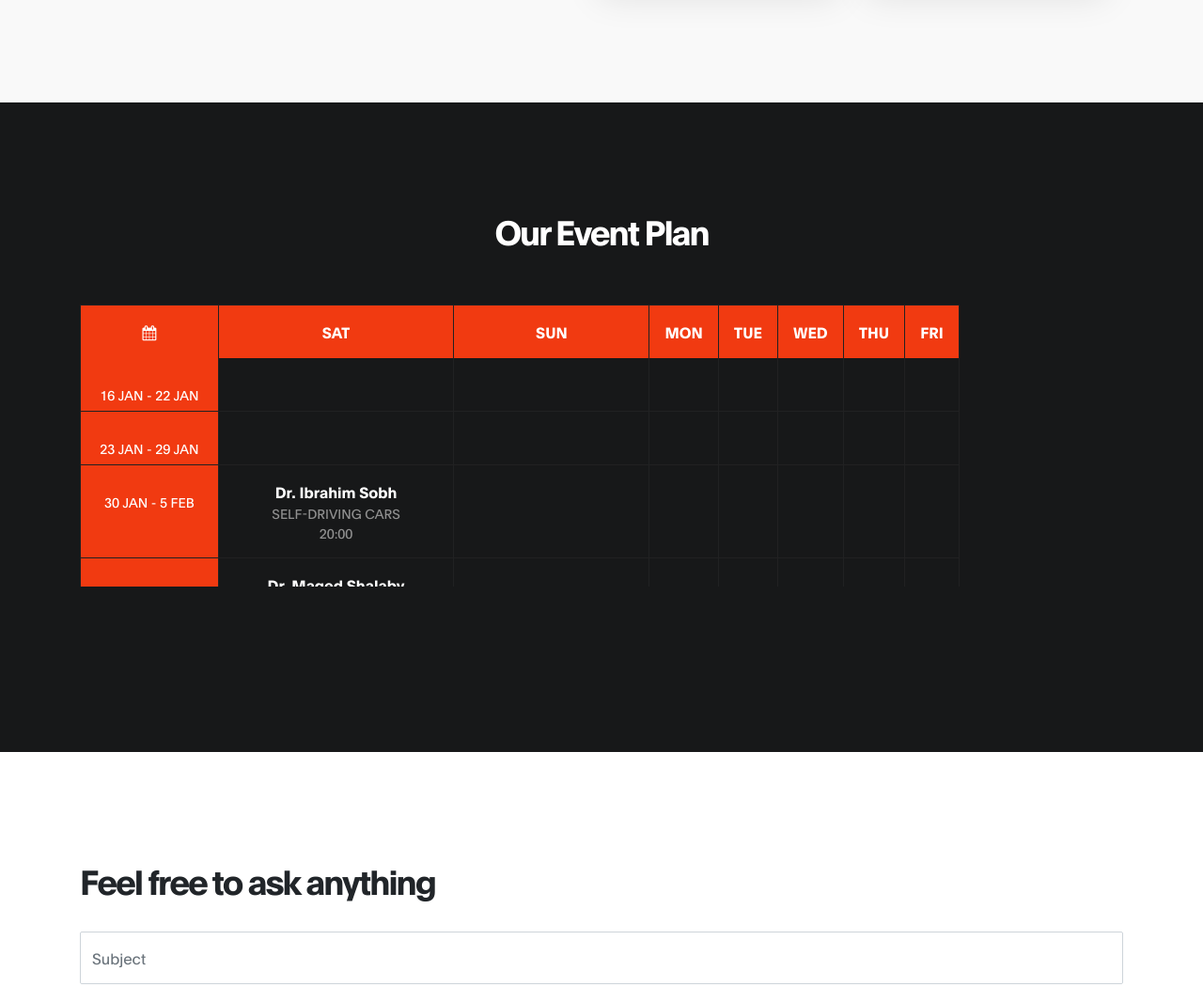
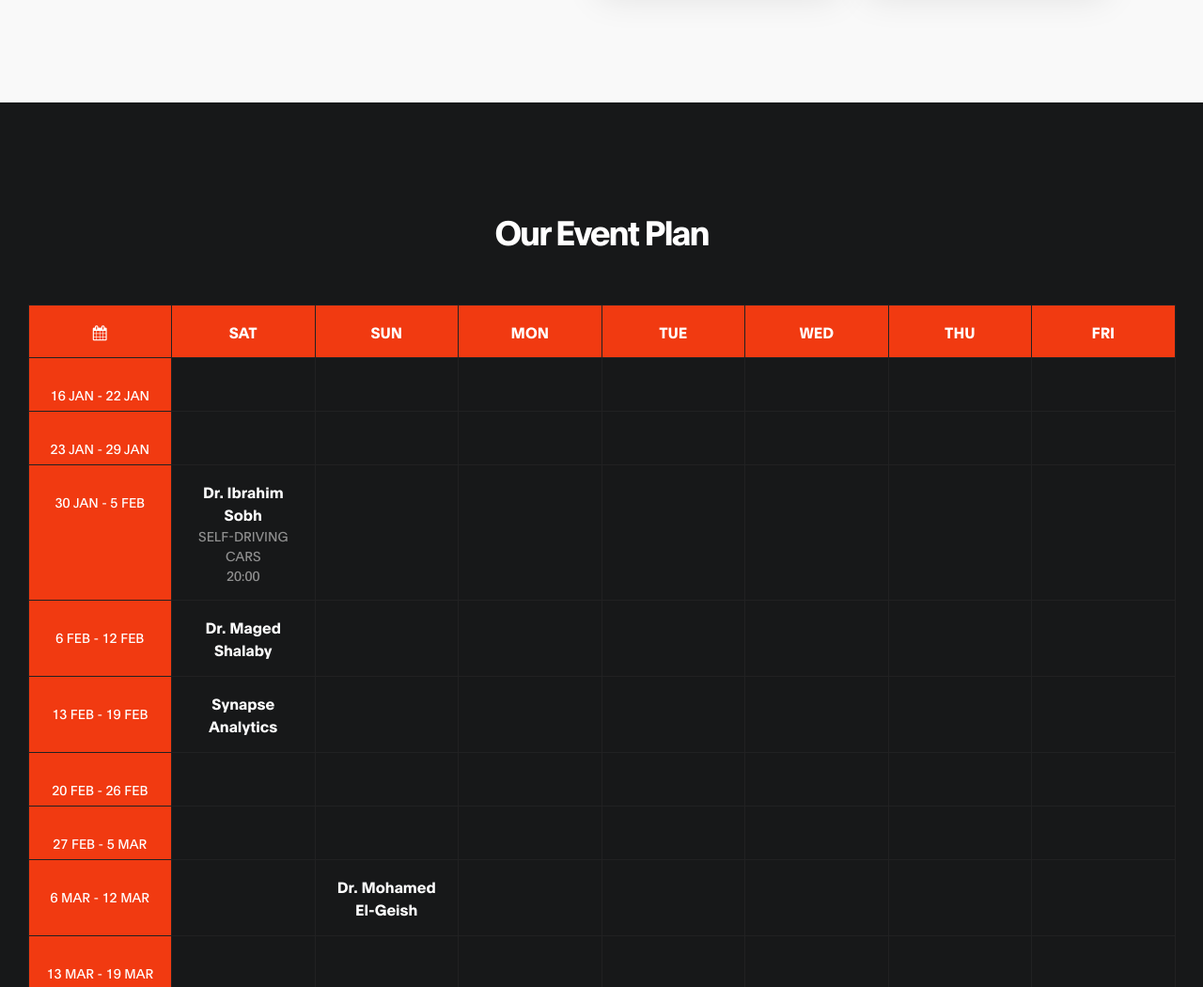
Before and after one commit to GUCBrain/gucbrain.github.io, a plain HTML site: page index.html in a window 1280 px wide. Shown: the part 2010-3060 px from the top of the page at 94% size. Drawn offline with Linux system fonts and the light colour scheme.

Commit message:
adjusting schedule style

```diff
--- a/css/tooplate-gymso-style.css
+++ b/css/tooplate-gymso-style.css
@@ -415,15 +415,16 @@ https://www.tooplate.com/view/2119-gymso-fitness
 
   .schedule {
     background: var(--dark-color);
+text-align:center;
   }
 
 
   .schedule-table {
- display: block;
+display: table;
     border: 0;
     text-align: center;
-
-
+width:110%;
+margin-left:-5%;
   }
 
   .tableFixHead {
@@ -443,6 +444,7 @@ https://www.tooplate.com/view/2119-gymso-fitness
       td {
         padding: 8px 16px;
         border: 1px solid #ccc;
+width:12%;
       }
       th {
         background: #eee;
--- a/index.html
+++ b/index.html
@@ -255,7 +255,7 @@
 
 <section class="schedule section" id="schedule">
                <div class="container">
-                    <div class="row">
+                    <div class="row" >
 
                             <div class="col-lg-12 col-12 text-center">
                                 <h6 data-aos="fade-up"></h6>
@@ -263,8 +263,8 @@
                                 <h2 class="text-white" data-aos="fade-up" data-aos-delay="200">Our Event Plan</h2>
                              </div>
 
-                             <div class="col-lg-12 py-5 col-md-12 col-12">
-                                 <table class="table table-bordered table-responsive tableFixHead  schedule-table" data-aos="fade-up" data-aos-delay="300">
+                             <div class="col-lg-12 py-5 col-md-12 col-12" >
+                                 <table class="table table-bordered table-responsive  schedule-table" data-aos="fade-up" data-aos-delay="300">
 
                                      <thead class="thead-light ">
                                          <th><i class="fa fa-calendar"></i></th>
```
